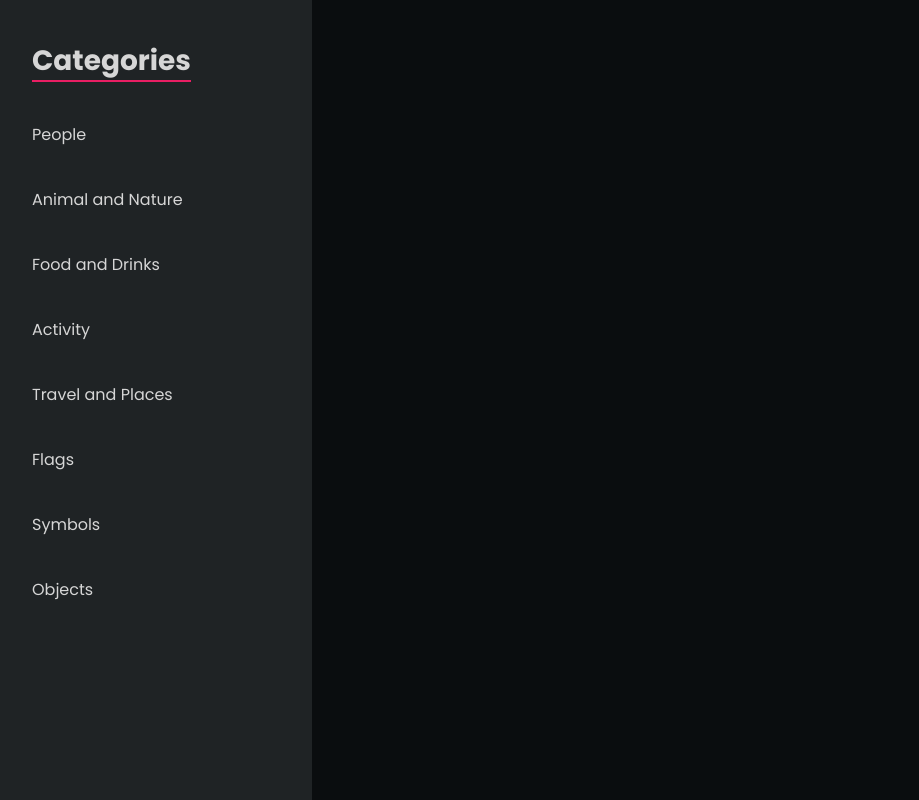
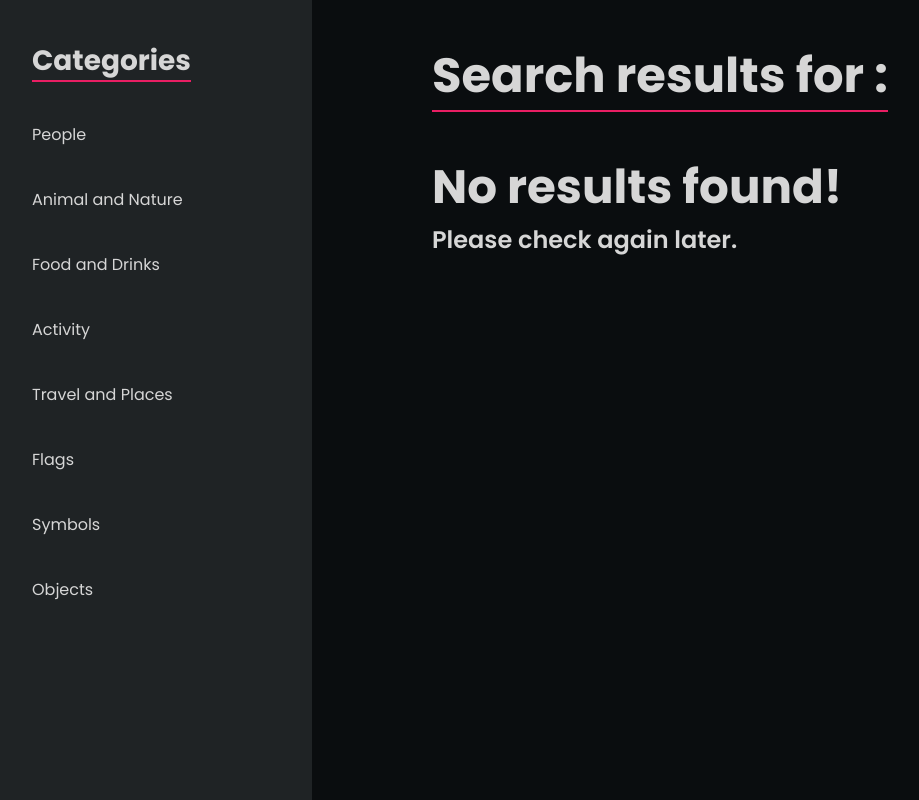
Before and after one commit to Anish-Aby/Emoji-nary, a React (Create React App) app: page /search in a window 1280 px wide. Shown: the whole page, without its empty margins (8-927 px from the left). Built offline with nearby package versions, Linux system fonts and the light colour scheme; what active-menu-link would draw is missing.

Commit message:
Updated the search page.

```diff
--- a/src/components/explorePageComponents/Cards.jsx
+++ b/src/components/explorePageComponents/Cards.jsx
@@ -1,9 +1,29 @@
 import React from "react";
+import { useState } from "react";
 
 export default function Cards(props) {
+  const [isHover, setIsHover] = useState(false);
+
+  const handleMouseEnter = () => {
+    setIsHover(true);
+  };
+
+  const handleMouseLeave = () => {
+    setIsHover(false);
+  };
+
+  const boxStyle = {
+    border: isHover ? "2px solid #E91E63" : "0px none",
+    transform: isHover ? "scale(1.1)" : "scale(1)",
+  };
   return (
     <>
-      <div className="explore-page-cards">
+      <div
+        className="explore-page-cards"
+        style={boxStyle}
+        onMouseEnter={handleMouseEnter}
+        onMouseLeave={handleMouseLeave}
+      >
         <div className="explore-page-cards-emoji">{props.emoji}</div>
         <div className="explore-page-cards-name">{props.eName}</div>
         <div className="explore-page-cards-description">
--- a/src/index.css
+++ b/src/index.css
@@ -181,12 +181,23 @@ form {
   overflow: hidden;
 }
 
+.card-div:hover{
+  cursor: default;
+  animation: scaleUp 1.5s ease-in-out forwards;
+}
+
+@keyframes scaleUp {
+  100% {
+    transform: scale(1.3);
+  }
+}
+
 .emoji {
   font-size: 10vh;
 }
 
 .emojiName {
-  color: #E91E63;
+  color: #D6D6D6;
   font-family: "Poppins";
   font-weight: 900;
   font-size: 3vh;
@@ -238,6 +249,7 @@ form {
   overflow: hidden;
   z-index: -1;
   opacity: 70%;
+
 }
 
 /* HIGHLIGHT */
@@ -568,3 +580,24 @@ form {
   height: 2px;
   background-color: #E91E63;
 }
+
+/* ? SEARCH PAGE */
+
+.searchResult{
+  position: relative;
+  color: #D6D6D6;
+  margin: 5vh 15vh 0;
+  font-size: 3vh;
+  font-weight: 700;
+  font-family: "Poppins";
+}
+
+.searchResult::before{
+  content: "";
+  position: absolute;
+  bottom: 0;
+  left: 0;
+  width: 100%;
+  height: 2px;
+  background-color: #E91E63;
+}
--- a/src/pages/Search.jsx
+++ b/src/pages/Search.jsx
@@ -10,12 +10,32 @@ new URLSearchParams(window.location.search).forEach((value) => {
 });
 
 let resultsArray = [];
+let nullResultsArray = ["no results"];
+
+let nullResultsStyle = {
+  color: "#D6D6D6",
+  fontFamily: "Poppins",
+  fontSize: "5vh",
+  fontWeight: "600",
+};
+
+let nullResultsStyleSubHeadding = {
+  color: "#D6D6D6",
+  fontFamily: "Poppins",
+  fontSize: "3vh",
+  fontWeight: "600",
+};
 
 allEmoji.forEach(function (object) {
   let nameQuery = object.emojiName.toLowerCase();
   let emojiQuery = object.emoji;
+  let descriptionQuery = object.description;
 
-  if (nameQuery.includes(userSearch) || emojiQuery.includes(userSearch)) {
+  if (
+    nameQuery.includes(userSearch) ||
+    emojiQuery.includes(userSearch) ||
+    descriptionQuery.includes(userSearch)
+  ) {
     let emoji = object.emoji;
     let emojiName = object.emojiName;
     let description = object.description;
@@ -26,6 +46,8 @@ allEmoji.forEach(function (object) {
     });
   }
 });
+
+let resultsArrayLength = resultsArray.length;
 
 export default function Search() {
   return (
@@ -42,14 +64,30 @@ export default function Search() {
           object={"/explore#object"}
         />
         <div className="EXPLORE-MID-CONTAINER">
+          <div className="searchResult">
+            <h1>Search results for : {userSearch}</h1>
+          </div>
           <section className="EXPLORE-CARD-CONTAINER">
-            {resultsArray.map(function (object) {
+            {resultsArrayLength > 0
+              ? resultsArray.map(function (object) {
                   return (
                     <Cards
                       emoji={object.emoji}
                       eName={object.emojiName.substring(2)}
                       eDescription={object.description}
                     />
+                  );
+                })
+              : nullResultsArray.map(function (object) {
+                  return (
+                    <div>
+                      <div style={nullResultsStyle}>
+                        <h3>No results found!</h3>
+                      </div>
+                      <h4 style={nullResultsStyleSubHeadding}>
+                        Please check again later.
+                      </h4>
+                    </div>
                   );
                 })}
           </section>
```
Lines whose indentation alone changed are shown as unchanged.
